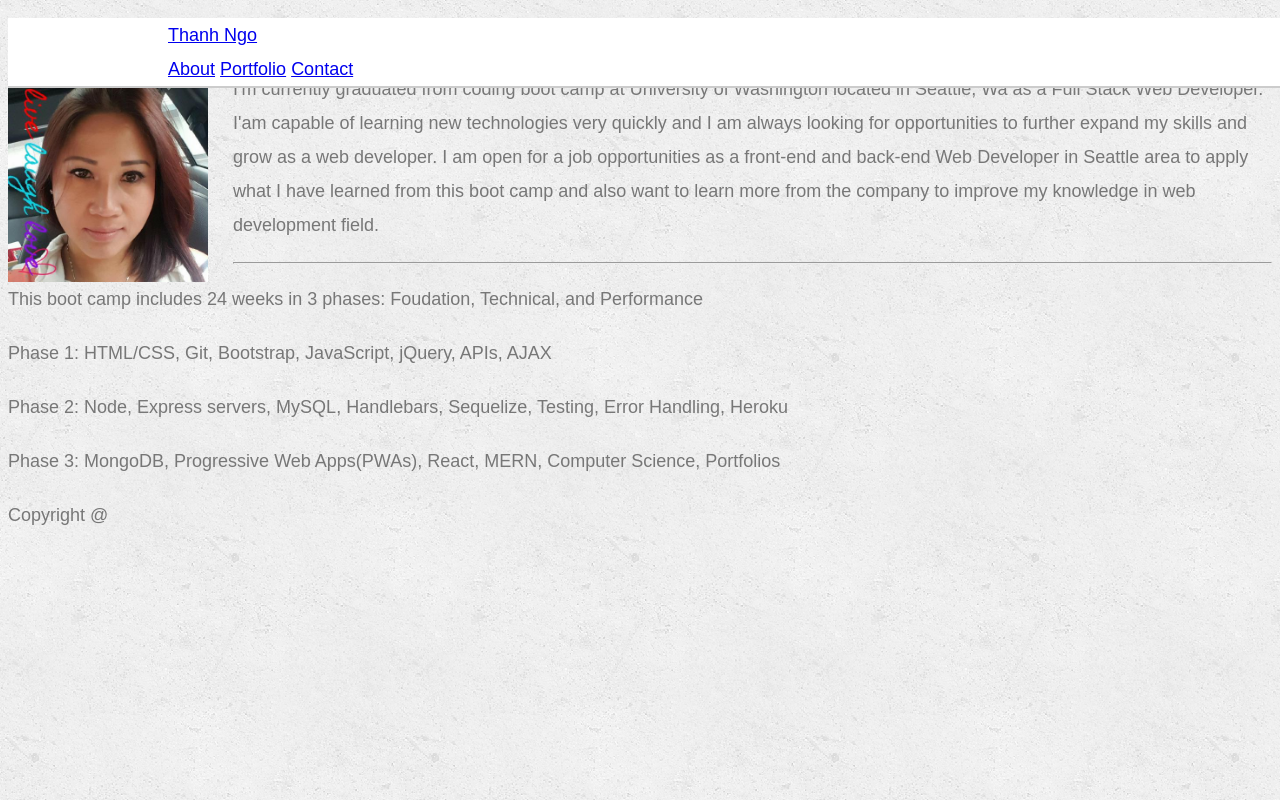
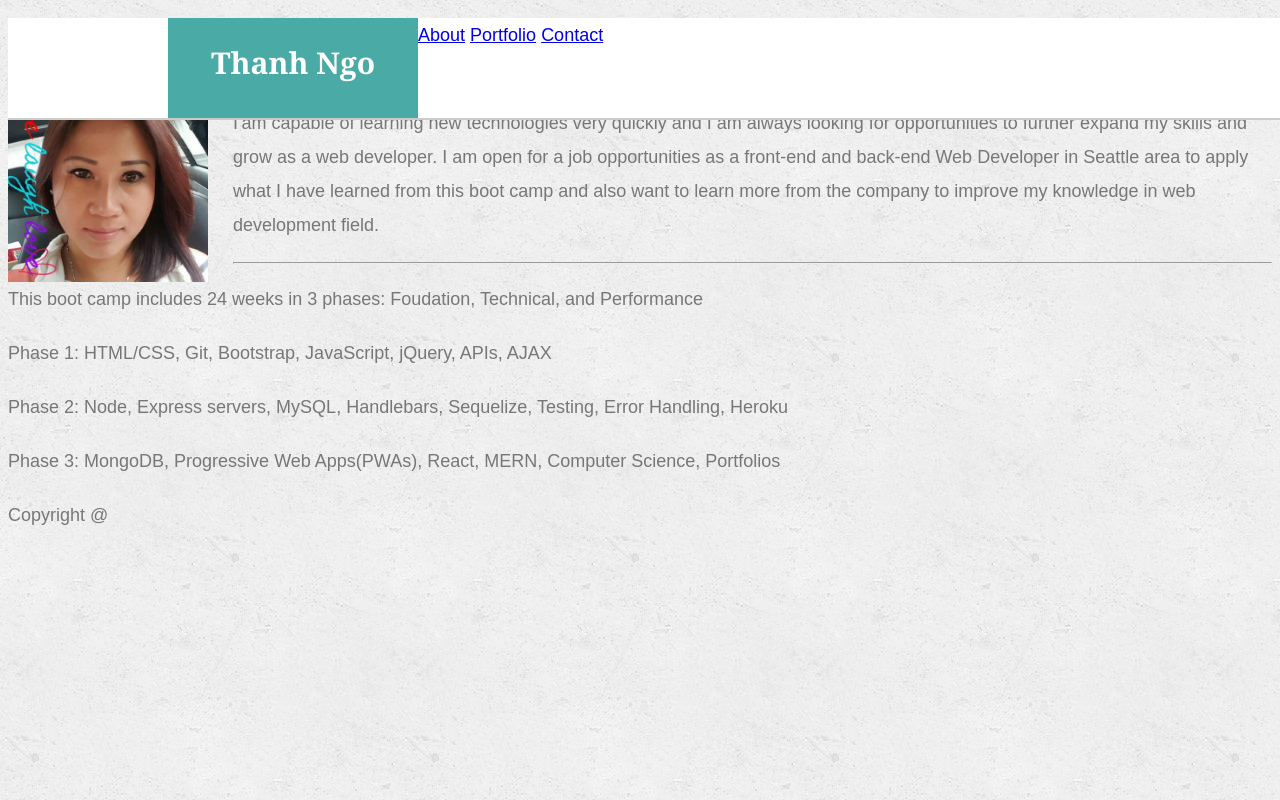
Before and after one commit to ThanhNgo888/Week1HW_UW_HTML_CSS_Git-Portfolio, a plain HTML site: page index.html in a window 1280 px wide. Drawn offline with Linux system fonts and the light colour scheme.

Commit message:
css for logo added

```diff
--- a/assets/CSS/style.css
+++ b/assets/CSS/style.css
@@ -60,6 +60,22 @@ h3 {
     border-bottom: 2px solid #cccccc;
 }
 
+#logo{
+    height: 100px;
+    width: 250px;
+    float: left;
+    text-align: center;
+    text-decoration: none;
+    background-color: #4aaaa5;
+    font-family: 'Georgia', Times, 'Times New Roman', serif;
+    font-size: 30px;
+    font-weight: bold;
+    line-height: 90px;
+    color: #ffffff;
+    background: #4aaaa5;
+
+}
+
 #image {
     float: left;
     width: 200px;
```
